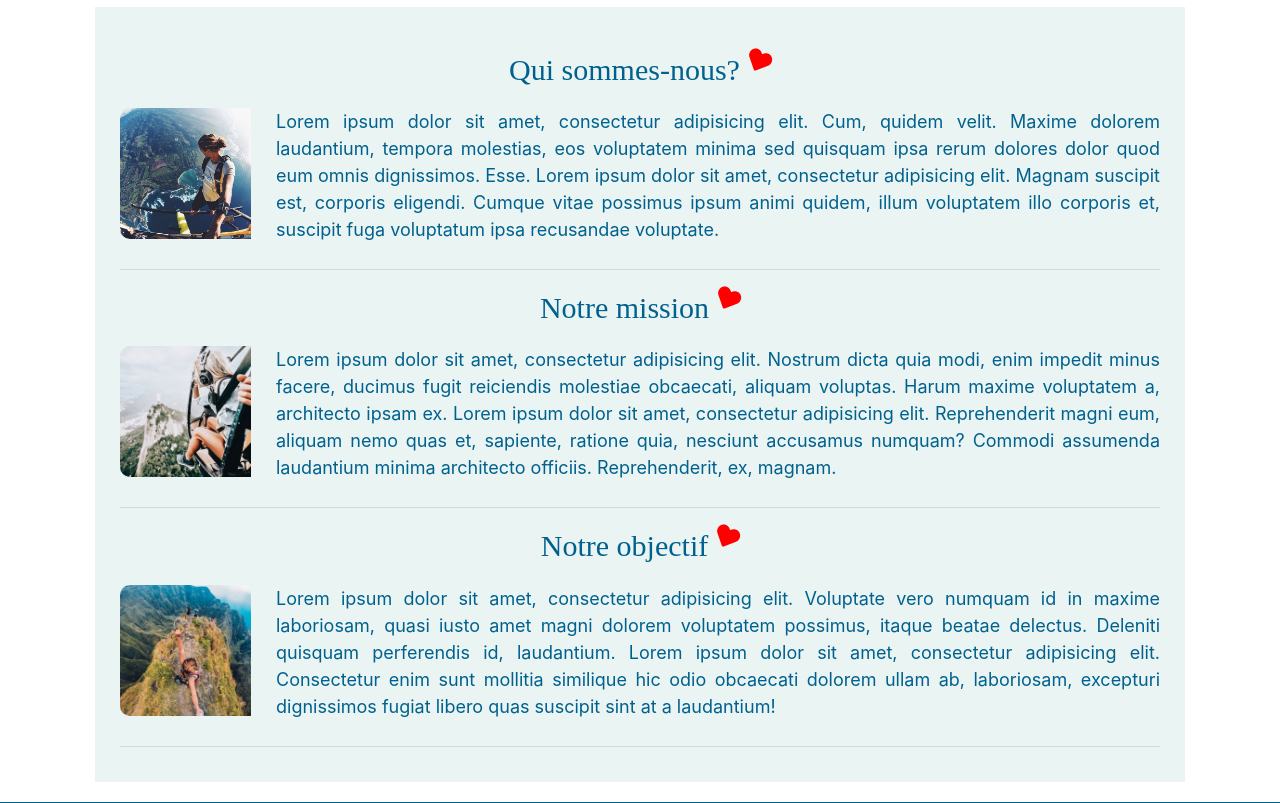
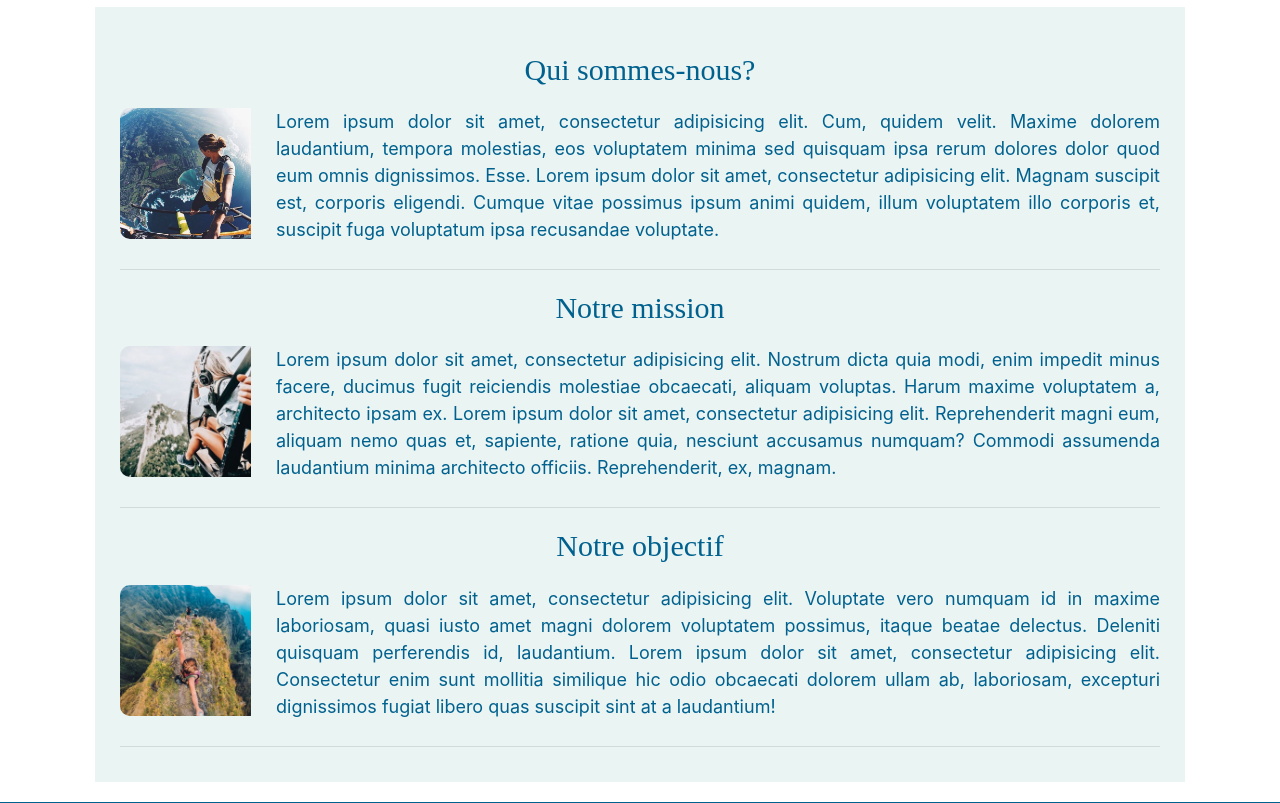
Before and after one commit to lampein/project5tech, a PHP site: page /about.php in a window 1280 px wide. Shown: the part 303-1106 px from the top of the page. Run offline with PHP 8.4, Linux system fonts and the light colour scheme; some libraries are stand-ins or nearby versions; some web fonts are replaced.

Commit message:
redesign

```diff
--- a/about.phtml
+++ b/about.phtml
@@ -1,16 +1,16 @@
 <div class="about">
 	<section>
-		<h1>Qui sommes-nous?<i class="fas fa-heart"></i></h1>
+		<h1>Qui sommes-nous?</h1>
 			<p><img src="img/about3.jpg" alt="about3">Lorem ipsum dolor sit amet, consectetur adipisicing elit. Cum, quidem velit. Maxime dolorem laudantium, tempora molestias, eos voluptatem minima sed quisquam ipsa rerum dolores dolor quod eum omnis dignissimos. Esse. Lorem ipsum dolor sit amet, consectetur adipisicing elit. Magnam suscipit est, corporis eligendi. Cumque vitae possimus ipsum animi quidem, illum voluptatem illo corporis et, suscipit fuga voluptatum ipsa recusandae voluptate.</p>
 		<hr>
 	</section>
 	<section>
-		<h1>Notre mission<i class="fas fa-heart"></i></h1>
+		<h1>Notre mission</h1>
 			<p><img src="img/about2.jpg" alt="about2">Lorem ipsum dolor sit amet, consectetur adipisicing elit. Nostrum dicta quia modi, enim impedit minus facere, ducimus fugit reiciendis molestiae obcaecati, aliquam voluptas. Harum maxime voluptatem a, architecto ipsam ex. Lorem ipsum dolor sit amet, consectetur adipisicing elit. Reprehenderit magni eum, aliquam nemo quas et, sapiente, ratione quia, nesciunt accusamus numquam? Commodi assumenda laudantium minima architecto officiis. Reprehenderit, ex, magnam.</p>
 	    <hr>
 	</section>
 	<section>
-		<h1>Notre objectif<i class="fas fa-heart"></i></h1>
+		<h1>Notre objectif</h1>
 			<p><img src="img/about1.jpg" alt="about1">Lorem ipsum dolor sit amet, consectetur adipisicing elit. Voluptate vero numquam id in maxime laboriosam, quasi iusto amet magni dolorem voluptatem possimus, itaque beatae delectus. Deleniti quisquam perferendis id, laudantium. Lorem ipsum dolor sit amet, consectetur adipisicing elit. Consectetur enim sunt mollitia similique hic odio obcaecati dolorem ullam ab, laboriosam, excepturi dignissimos fugiat libero quas suscipit sint at a laudantium!</p>
 		<hr>
 	</section>
```
